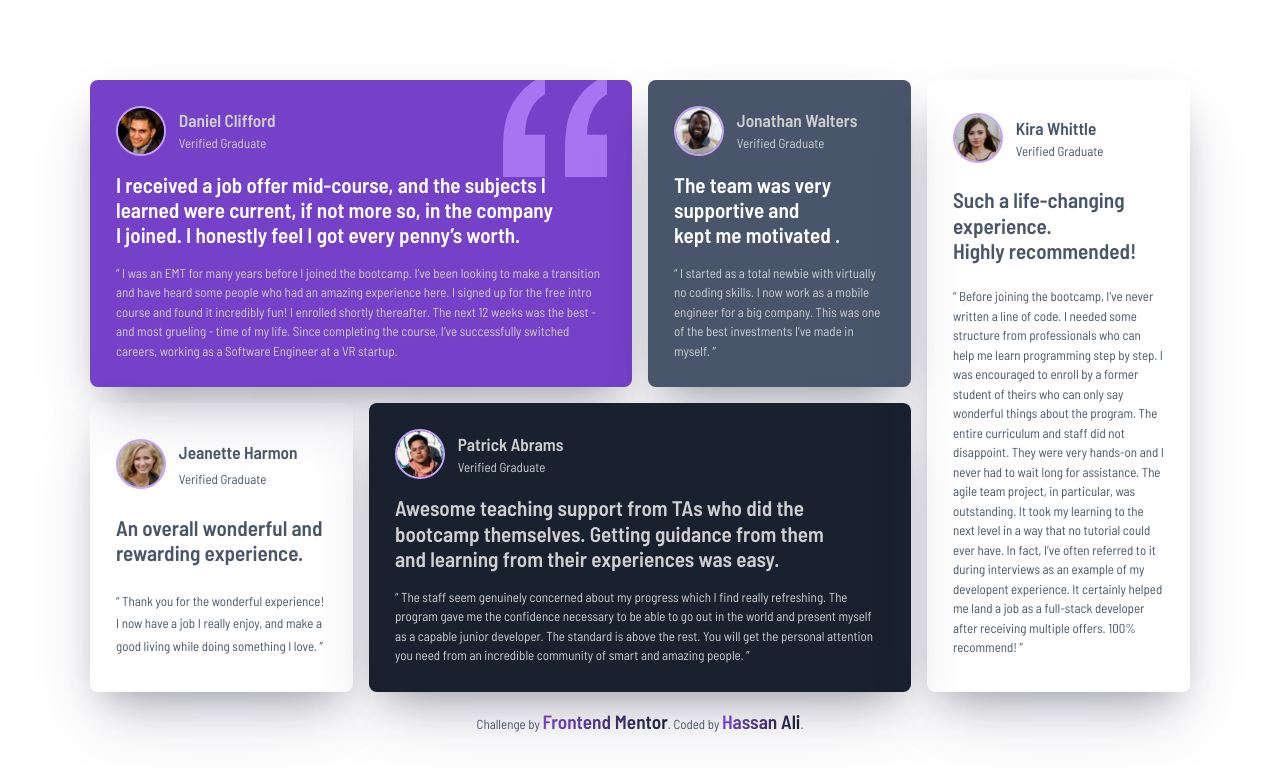
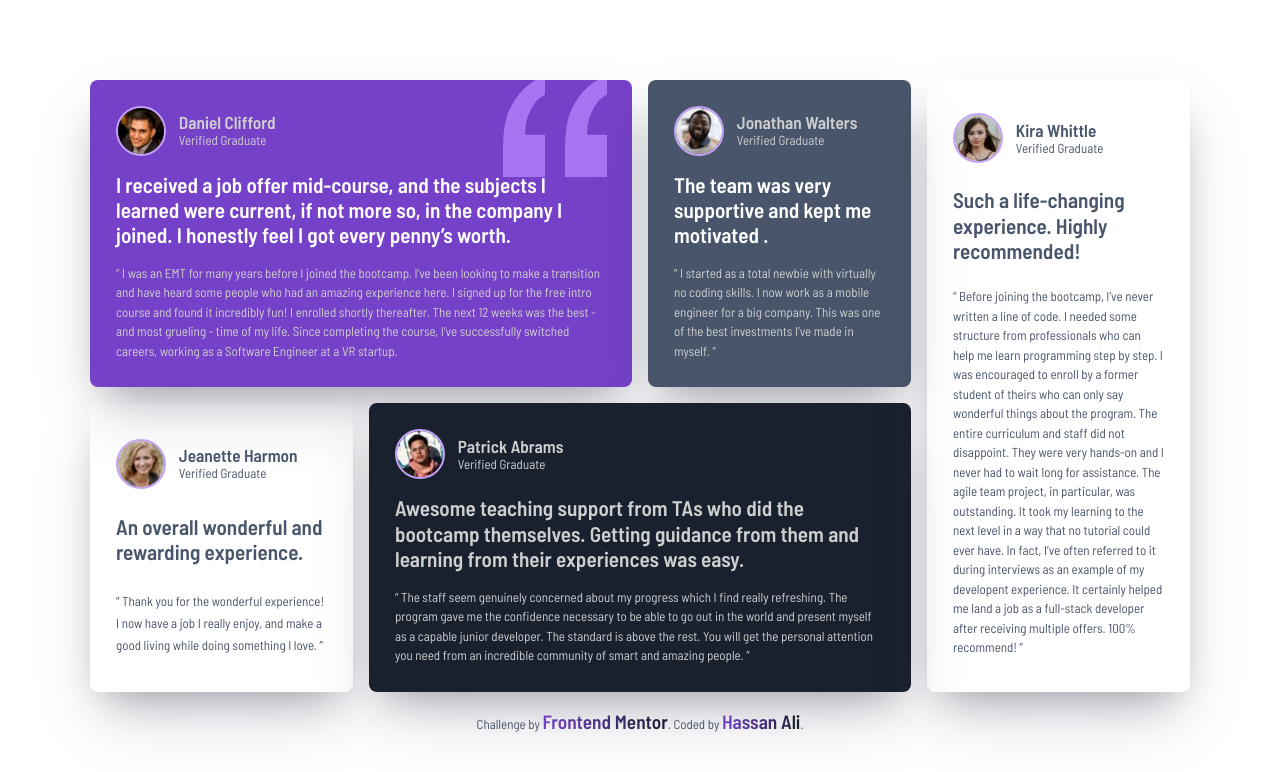
Before and after one commit to hassan-ali-byte/testimonials-grid-section-main, a plain HTML site: page index.html in a window 1280 px wide. Drawn offline with Linux system fonts and the light colour scheme.

Commit message:
html  headings update

```diff
--- a/index.html
+++ b/index.html
@@ -32,16 +32,16 @@
             <img src="images/image-daniel.jpg" alt="potrait of Daniel" />
           </div>
           <div class="testimonial-info">
-            <p class="testimonial-name">Daniel Clifford</p>
+            <h2 class="testimonial-name">Daniel Clifford</h2>
             <p class="testimonial-role">Verified Graduate</p>
           </div>
         </header>
         <blockquote class="testimonial-body">
-          <h1 class="testimonial-highlight">
+          <p class="testimonial-highlight">
             I received a job offer mid-course, and the subjects I learned were
             current, if not more so, in the company I joined. I honestly feel I
             got every penny’s worth.
-          </h1>
+          </p>
           <p class="testimonial-feedback">
             “ I was an EMT for many years before I joined the bootcamp. I’ve
             been looking to make a transition and have heard some people who had
@@ -59,14 +59,14 @@
             <img src="images/image-jonathan.jpg" alt="potrait of Jonathan" />
           </div>
           <div class="testimonial-info">
-            <p class="testimonial-name">Jonathan Walters</p>
+            <h2 class="testimonial-name">Jonathan Walters</h2>
             <p class="testimonial-role">Verified Graduate</p>
           </div>
         </header>
         <blockquote class="testimonial-body">
-          <h2 class="testimonial-highlight">
+          <p class="testimonial-highlight">
             The team was very supportive and kept me motivated .
-          </h2>
+          </p>
           <p class="testimonial-feedback">
             “ I started as a total newbie with virtually no coding skills. I now
             work as a mobile engineer for a big company. This was one of the
@@ -80,14 +80,14 @@
             <img src="images/image-jeanette.jpg" alt="potrait of Jeanette" />
           </div>
           <div class="testimonial-info">
-            <p class="testimonial-name">Jeanette Harmon</p>
+            <h2 class="testimonial-name">Jeanette Harmon</h2>
             <p class="testimonial-role">Verified Graduate</p>
           </div>
         </header>
         <blockquote class="testimonial-body">
-          <h2 class="testimonial-highlight">
+          <p class="testimonial-highlight">
             An overall wonderful and rewarding experience.
-          </h2>
+          </p>
           <p class="testimonial-feedback">
             “ Thank you for the wonderful experience! I now have a job I really
             enjoy, and make a good living while doing something I love. ”
@@ -100,16 +100,16 @@
             <img src="images/image-patrick.jpg" alt="potrait of Patrick" />
           </div>
           <div class="testimonial-info">
-            <p class="testimonial-name">Patrick Abrams</p>
+            <h2 class="testimonial-name">Patrick Abrams</h2>
             <p class="testimonial-role">Verified Graduate</p>
           </div>
         </header>
         <blockquote class="testimonial-body">
-          <h2 class="testimonial-highlight">
+          <p class="testimonial-highlight">
             Awesome teaching support from TAs who did the bootcamp themselves.
             Getting guidance from them and learning from their experiences was
             easy.
-          </h2>
+          </p>
           <p class="testimonial-feedback">
             “ The staff seem genuinely concerned about my progress which I find
             really refreshing. The program gave me the confidence necessary to
@@ -126,14 +126,14 @@
             <img src="images/image-kira.jpg" alt="potrait of Kira" />
           </div>
           <div class="testimonial-info">
-            <p class="testimonial-name">Kira Whittle</p>
+            <h2 class="testimonial-name">Kira Whittle</h2>
             <p class="testimonial-role">Verified Graduate</p>
           </div>
         </header>
         <blockquote class="testimonial-body">
-          <h2 class="testimonial-highlight">
+          <p class="testimonial-highlight">
             Such a life-changing experience. Highly recommended!
-          </h2>
+          </p>
           <p class="testimonial-feedback">
             “ Before joining the bootcamp, I’ve never written a line of code. I
             needed some structure from professionals who can help me learn
--- a/style.css
+++ b/style.css
@@ -243,7 +243,9 @@ footer {
     margin: 1rem;
   }
 
-  .testimonial-highlight {
+
+  .testimonial-highlight,
+  .testimonial-info {
     line-height: 1.2;
   }
   .testimonial:nth-child(3) {
```
